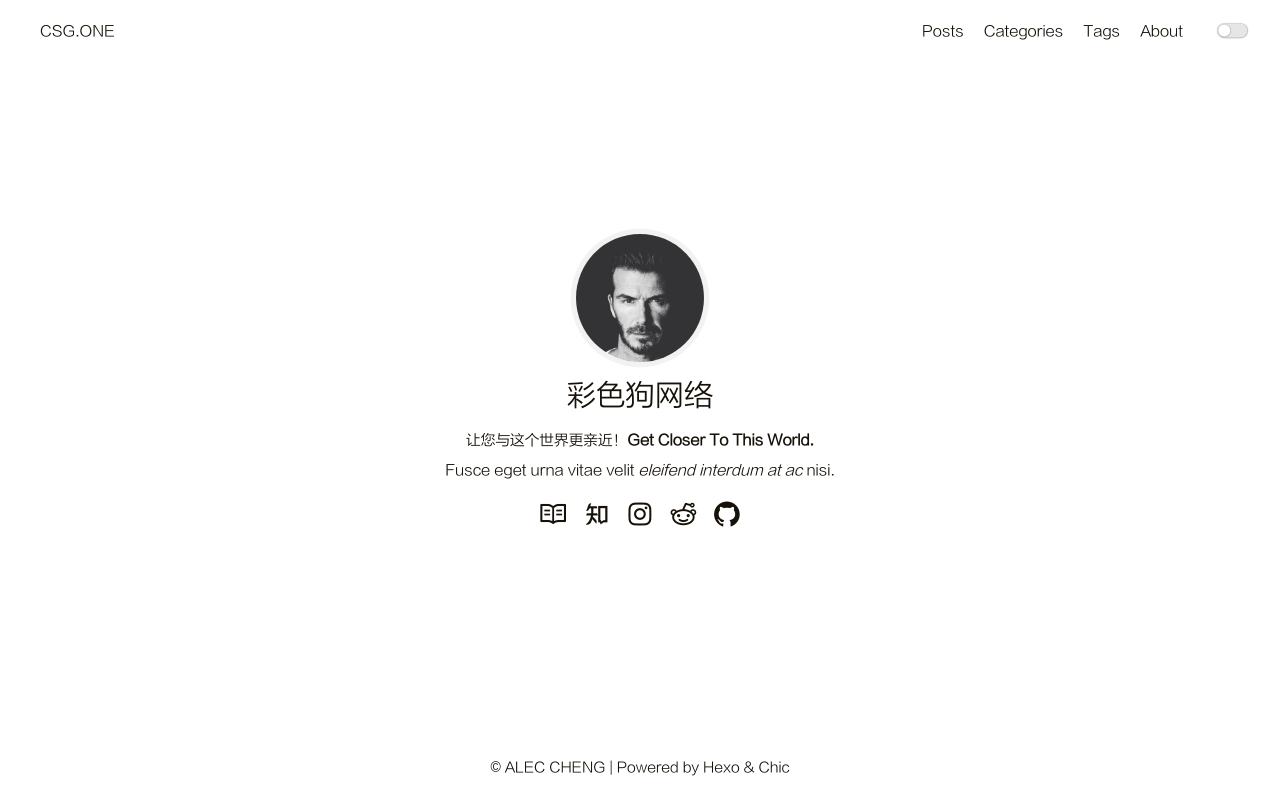
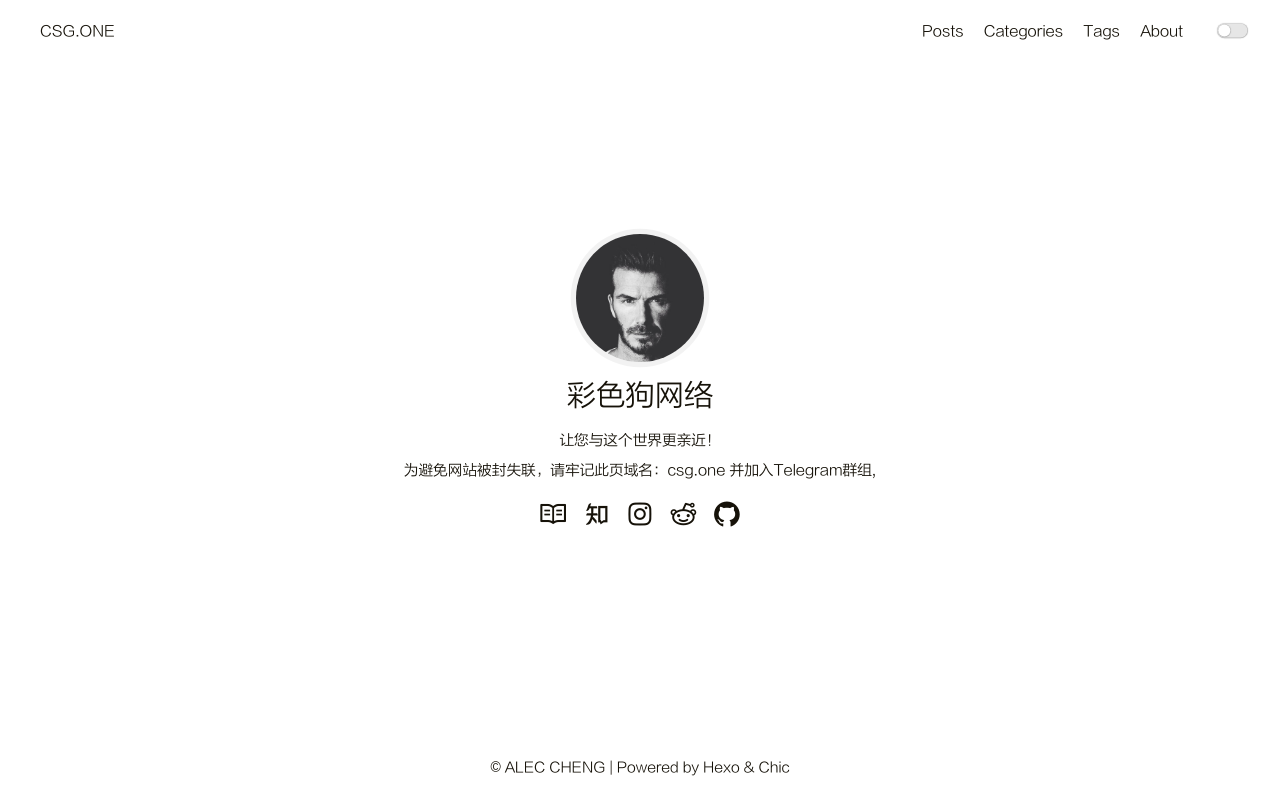
Before and after one commit to fqcoin/fqcoin.github.io, a plain HTML site: page index.html in a window 1280 px wide. Drawn offline with Linux system fonts and the light colour scheme.

Commit message:
Site updated: 2020-02-25 16:32:20

```diff
--- a/index.html
+++ b/index.html
@@ -113,7 +113,7 @@
             <a href="/archives"><img src="/image/avatar.jpeg"></a>
         </div>
         <div class="nickname">彩色狗网络</div>
-        <div class="description"><p>让您与这个世界更亲近！<strong>Get Closer To This World.</strong> <br>Fusce eget urna vitae velit <em>eleifend interdum at ac</em> nisi.</p>
+        <div class="description"><p>让您与这个世界更亲近！<br>为避免网站被封失联，请牢记此页域名：csg.one 并加入Telegram群组,</p>
 </div>
         <div class="links">
 
```
